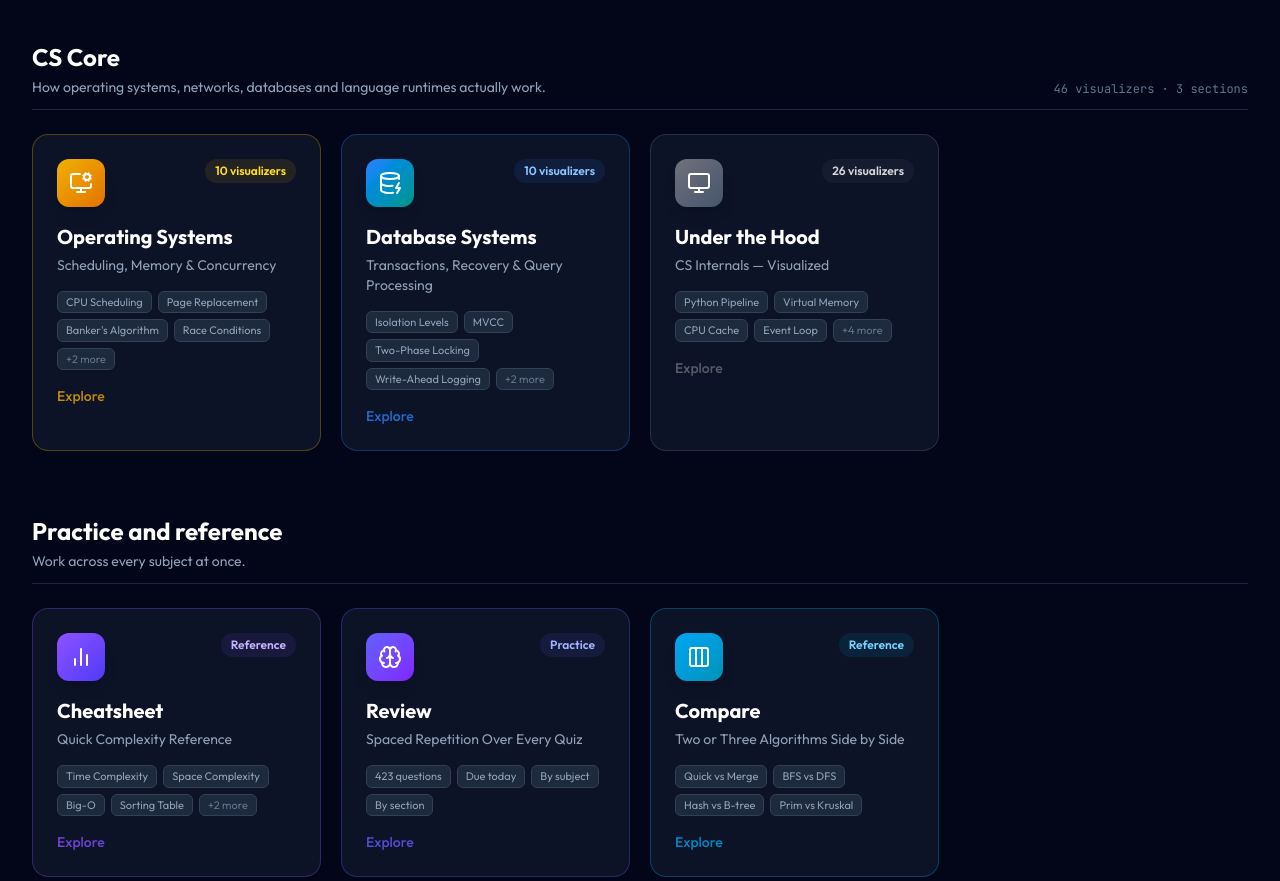
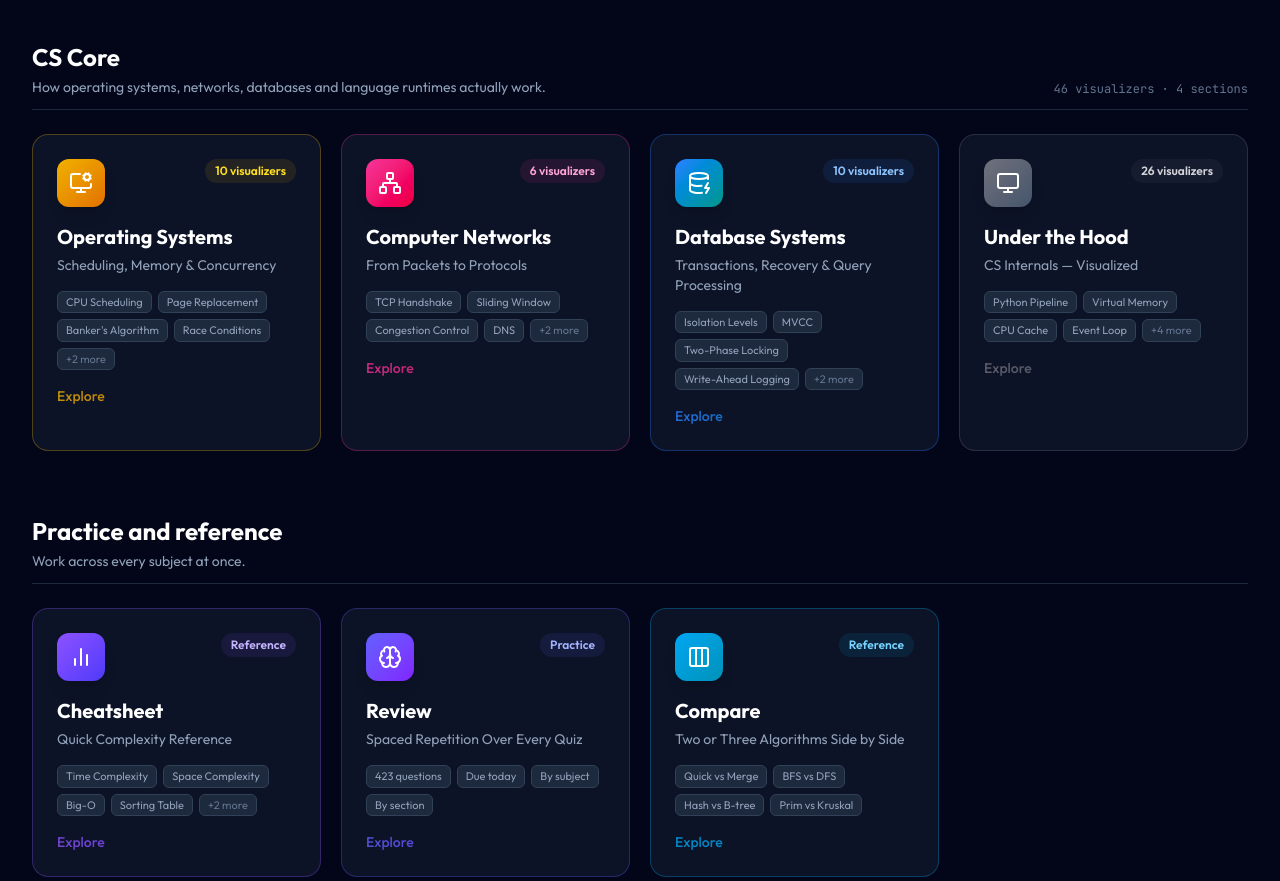
Before and after one commit to Archit1706/DSAverse, a Next.js app: page / in a window 1280 px wide. Shown: the part 3540-4421 px from the top of the page. Built offline with nearby package versions, Linux system fonts and the light colour scheme.

Commit message:
Add Computer Networks to the homepage grid

```diff
--- a/components/AlgorithmsGrid.jsx
+++ b/components/AlgorithmsGrid.jsx
@@ -4,7 +4,7 @@ import Link from 'next/link';
 import {
     ArrowRight, ArrowLeftRight, Layers, RefreshCw, ArrowUpDown, Search,
     GitBranch, Database, Brain, BarChart2, Cpu, Type, GitMerge, TreePine, Scissors, Share2, Monitor, Table,
-    Columns3, MonitorCog, DatabaseZap,
+    Columns3, MonitorCog, Network, DatabaseZap,
 } from 'lucide-react';
 import { SUBJECTS, subjectOfSection } from '@/data/subjects';
 import { pagesBySection, pagesBySubject, totalPages, totalQuestions } from '@/data/learningStats';
@@ -211,6 +211,18 @@ const CATEGORIES = [
         badge:       'bg-yellow-500/10 text-yellow-300',
     },
     {
+        name:        'Computer Networks',
+        slug:        'computer-networks',
+        icon:        <Network className="w-6 h-6" />,
+        description: 'From Packets to Protocols',
+        algorithms:  ['TCP Handshake', 'Sliding Window', 'Congestion Control', 'DNS', 'Subnetting', 'Routing'],
+        gradient:    'from-pink-500 to-rose-600',
+        border:      'border-pink-500/30',
+        hoverBorder: 'hover:border-pink-400',
+        glow:        'hover:shadow-pink-500/20',
+        badge:       'bg-pink-500/10 text-pink-300',
+    },
+    {
         name:        'Database Systems',
         slug:        'database-systems',
         icon:        <DatabaseZap className="w-6 h-6" />,
```
